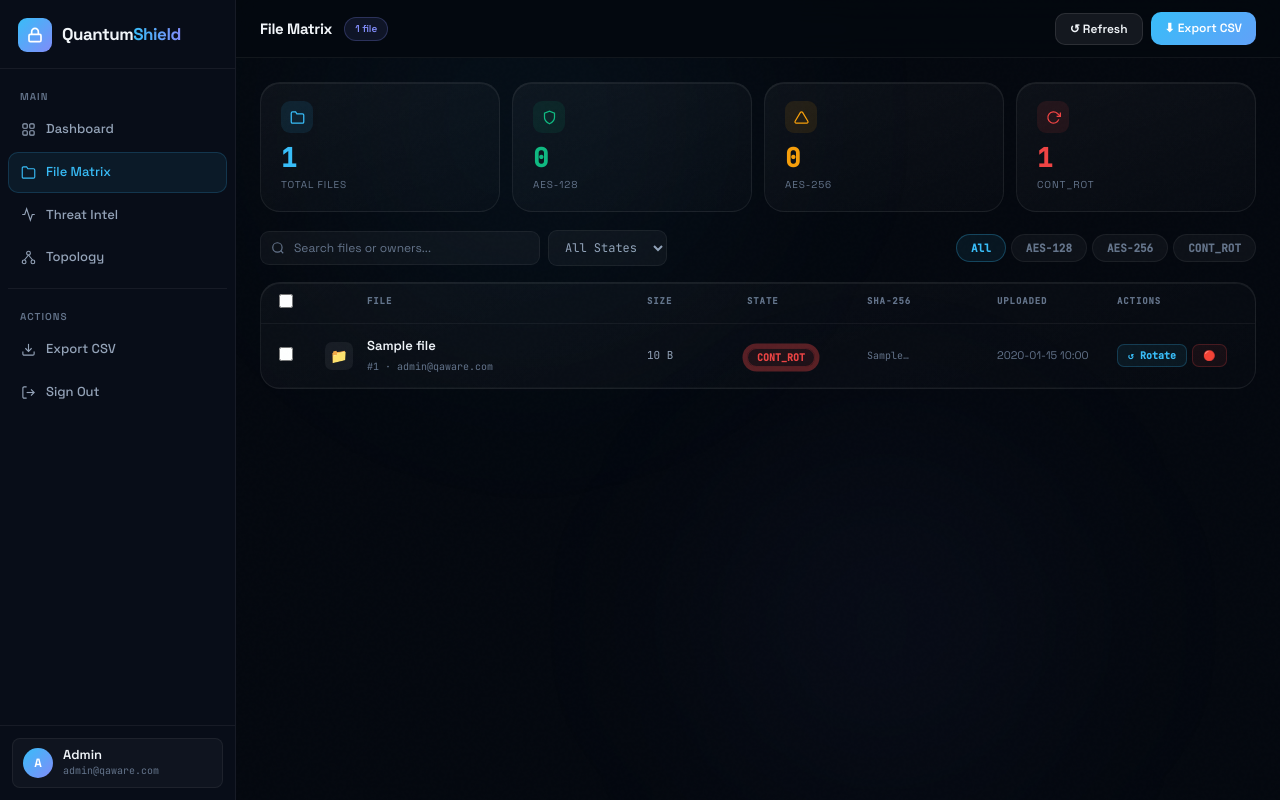
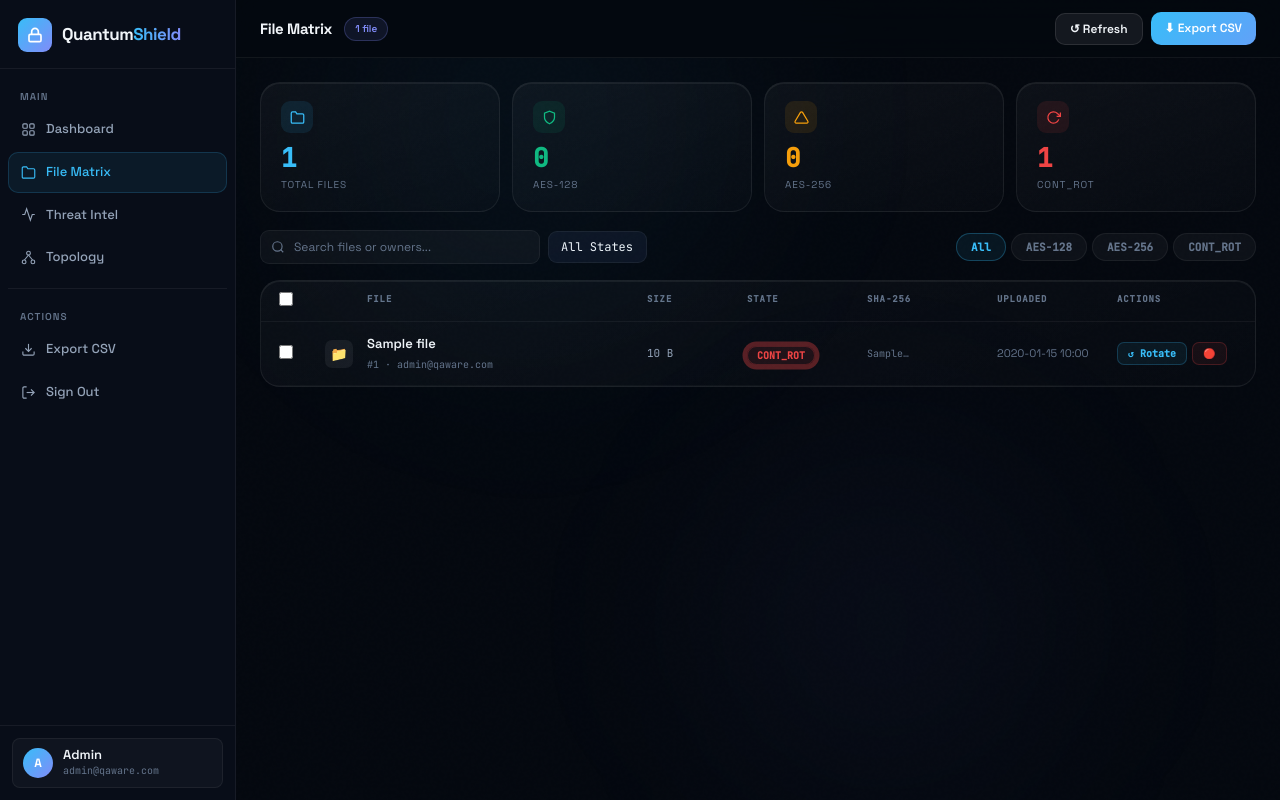
Before and after one commit to alokkiid/quantum, a Flask app: page /admin/files in a window 1280 px wide. Run offline with Flask 3, Linux system fonts and the light colour scheme; the visitor is signed in with stand-in values (Sample User, id 1); data comes from the database, SQL or seed files in the repository; tables that the repository leaves empty hold one stand-in row (values such as "Sample post"); parts of the project's set-up code (start-up, migrations or seed data) failed here and were passed over.

Commit message:
Update styles for file selection and sidebar links

```diff
--- a/quantum_aware/templates/admin/files.html
+++ b/quantum_aware/templates/admin/files.html
@@ -3,6 +3,15 @@
 
 {% block head %}
 <style>
+
+/* Force dark select dropdown options — overrides browser default */
+select, select option {
+  background-color: #0C1220 !important;
+  color: #F1F5F9 !important;
+}
+select option:hover, select option:focus, select option:checked {
+  background-color: #1a2440 !important;
+}
 .sidebar-link{display:flex;align-items:center;gap:10px;padding:9px 12px;border-radius:10px;font-size:13px;font-weight:500;color:var(--ts);transition:all .2s;text-decoration:none;border:1px solid transparent;margin-bottom:2px}
 .sidebar-link svg{width:15px;height:15px;flex-shrink:0}
 .sidebar-link:hover{background:rgba(255,255,255,0.04);color:var(--tp)}
@@ -30,7 +39,7 @@
 .search-wrap input{width:100%;background:rgba(255,255,255,0.04);border:1px solid var(--border);border-radius:9px;padding:8px 12px 8px 33px;font-size:12px;color:var(--tp);outline:none;transition:border-color .2s;font-family:inherit}
 .search-wrap input::placeholder{color:var(--tm)}
 .search-wrap input:focus{border-color:rgba(56,189,248,0.4)}
-.f-select{background:rgba(255,255,255,0.04);border:1px solid var(--border);border-radius:9px;padding:8px 12px;font-size:12px;color:var(--ts);outline:none;cursor:pointer;transition:border-color .2s;font-family:'JetBrains Mono',monospace}
+.f-select{background:#0C1220;border:1px solid var(--border);border-radius:9px;padding:8px 12px;font-size:12px;color:var(--ts);outline:none;cursor:pointer;transition:border-color .2s;font-family:'JetBrains Mono',monospace;-webkit-appearance:none;appearance:none}
 .f-select:focus{border-color:rgba(56,189,248,0.4)}
 .f-pill{background:rgba(255,255,255,0.04);border:1px solid var(--border);border-radius:999px;padding:6px 14px;font-size:11px;font-weight:600;color:var(--tm);cursor:pointer;transition:all .2s;font-family:'JetBrains Mono',monospace}
 .f-pill:hover{border-color:var(--border2);color:var(--ts)}
```
